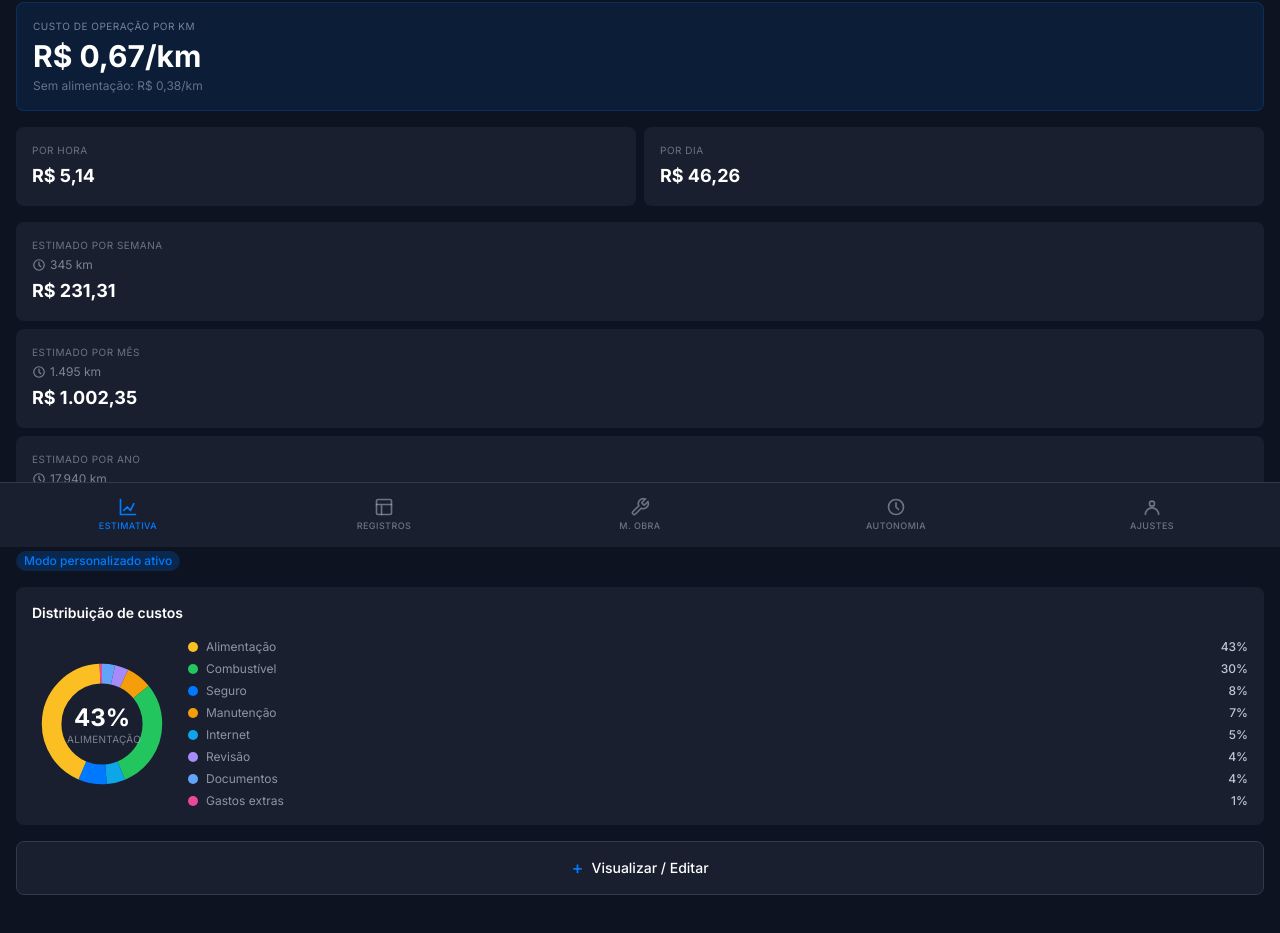
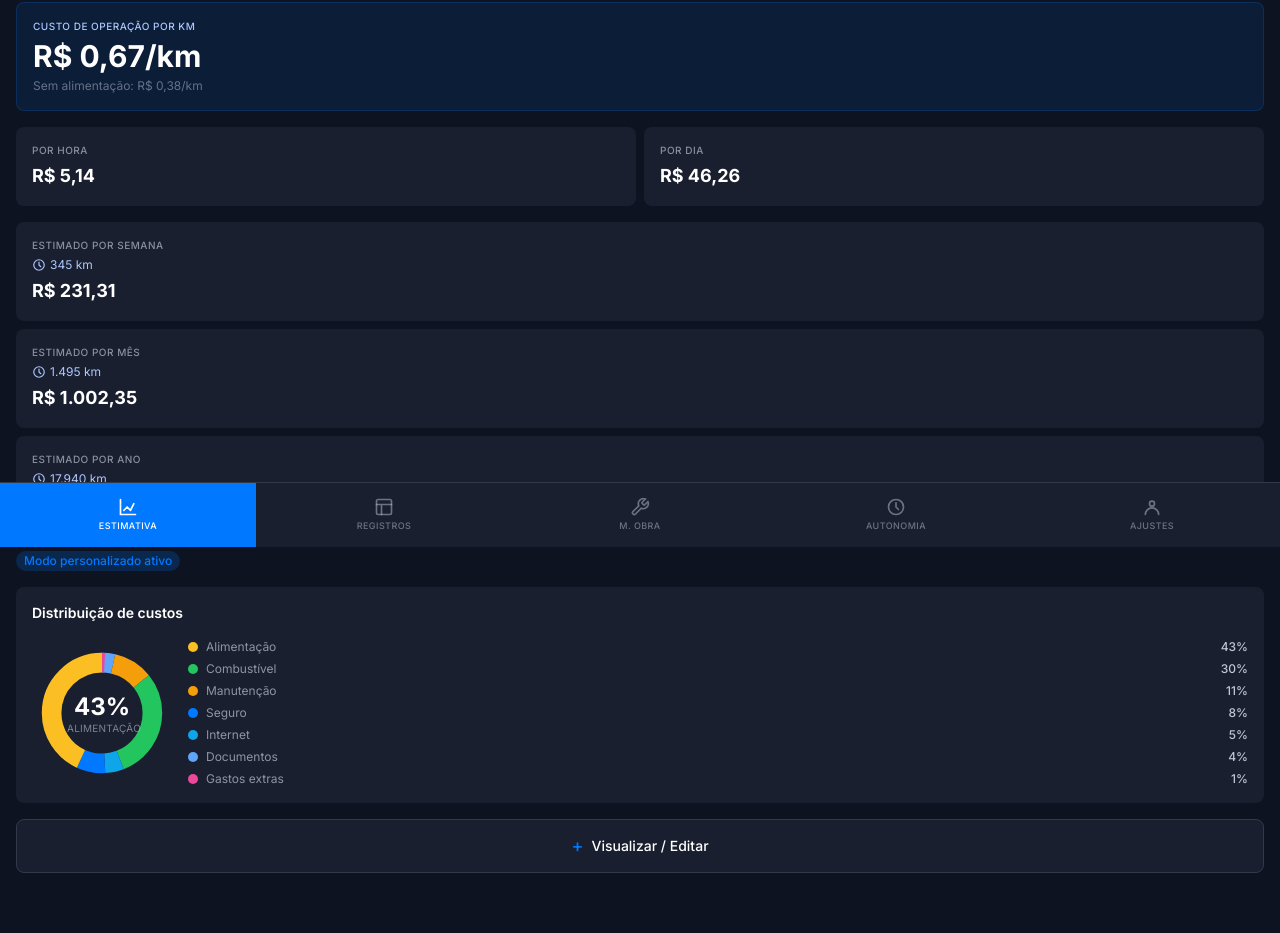
Before and after one commit to thiagoroddev/motocalcrj, a React (Vite) app: page /estimativa in a window 1280 px wide. Shown: the part 253-1186 px from the top of the page. Built offline with nearby package versions, Linux system fonts and the light colour scheme.

Commit message:
teoricamente resolvido

```diff
--- a/src/components/layout/NavBar.tsx
+++ b/src/components/layout/NavBar.tsx
@@ -95,7 +95,7 @@ export function NavBar() {
             to={tab.to}
             className={({ isActive }) =>
               `flex-1 flex flex-col items-center justify-center gap-0.5 text-[9px] font-medium tracking-wider transition-colors ${
-                isActive ? 'text-primary' : 'text-neutral/50'
+                isActive ? 'bg-primary text-white' : 'text-neutral/50 hover:text-neutral'
               }`
             }
           >
--- a/src/index.css
+++ b/src/index.css
@@ -5,7 +5,7 @@
 @layer base {
   /* ── Tema escuro (padrão) ──────────────────── */
   :root {
-    --color-primary: 0 123 255;
+    --color-primary: 0 120 255;
     --color-secondary: 173 199 255;
     --color-tertiary: 0 40 91;
     --color-surface: 13 19 33;
@@ -13,6 +13,7 @@
     --color-surface-bright: 51 57 72;
     --color-surface-cont: 25 31 46;
     --color-neutral: 193 198 215;
+    --color-label: 139 144 160;
     --color-warning: 255 182 149;
     --color-danger: 147 0 10;
     --color-success: 34 197 94;
@@ -36,3 +37,14 @@
     @apply bg-surface text-white font-sans;
   }
 }
+
+@layer components {
+  /* Label neutro — texto secundário, cinza (#8B90A0) */
+  .label-neutro {
+    @apply text-label text-[10px] uppercase tracking-wider font-medium;
+  }
+  /* Label destaque — azul desbotado (#ADC7FF), para métricas e valores-chave */
+  .label-destaque {
+    @apply text-secondary text-[10px] uppercase tracking-wider font-medium;
+  }
+}
--- a/src/pages/PaginaDetalhamento.tsx
+++ b/src/pages/PaginaDetalhamento.tsx
@@ -2,7 +2,11 @@ import { useState } from 'react';
 import { useNavigate } from 'react-router-dom';
 import { usePerfil } from '../hooks/usePerfil';
 import { useCustos } from '../hooks/useCustos';
-import { calcularTotalFiltrado, calcularGranularidades, categoriasParaFiltros } from '../utils/calculos';
+import {
+  calcularTotalFiltrado,
+  calcularGranularidades,
+  categoriasParaFiltros,
+} from '../utils/calculos';
 import type { FiltrosCategorias } from '../types/calculos';
 import type { CategoriaDisplay } from '../types/perfil';
 import { moeda, cpkFormatado } from '../utils/formatters';
@@ -168,8 +172,8 @@ export function PaginaDetalhamento() {
   const { perfil, dispatch } = usePerfil();
   const resultado = useCustos();
 
-  const [filtros, setFiltros] = useState<FiltrosCategorias>(
-    () => categoriasParaFiltros(perfil.configuracaoDisplay.categoriasAtivas),
+  const [filtros, setFiltros] = useState<FiltrosCategorias>(() =>
+    categoriasParaFiltros(perfil.configuracaoDisplay.categoriasAtivas),
   );
   const [expandido, setExpandido] = useState<Record<string, boolean>>({});
   const [periodo, setPeriodo] = useState<Periodo>('ano');
@@ -254,7 +258,7 @@ export function PaginaDetalhamento() {
         <p className="text-white font-semibold text-base flex-1">Detalhamento</p>
       </div>
 
-      {/* Total card — sempre anual */}
+      {/* Total card sempre anual */}
       <div className="bg-primary/10 border border-primary/20 rounded-card p-md">
         <p className="text-neutral/60 text-[10px] uppercase tracking-wider mb-1">
           Total anual estimado
@@ -297,7 +301,7 @@ export function PaginaDetalhamento() {
         <LinhaDetalhe label="Licenciamento" valor={cvt(custos.documentos.detalhes.licenciamento)} />
       </CategoriaAccordion>
 
-      {/* Manutenção — inclui Revisão Geral como primeiro item */}
+      {/* Manutenção - inclui Revisão Geral como primeiro item */}
       <CategoriaAccordion
         label="Manutenção"
         corClasse="bg-amber-400"
@@ -517,7 +521,7 @@ export function PaginaDetalhamento() {
                   Para adicionar despesas vá à aba{' '}
                   <span className="text-neutral/60 font-medium">Registros</span> e registre um
                   gasto. Ele aparecerá aqui quando o modo{' '}
-                  <span className="text-neutral/60 font-medium">Personalizado</span> estiver ativo —
+                  <span className="text-neutral/60 font-medium">Personalizado</span> estiver ativo
                   ativado automaticamente com o primeiro registro.
                 </p>
               </div>
--- a/src/pages/PaginaEstimativa.tsx
+++ b/src/pages/PaginaEstimativa.tsx
@@ -4,15 +4,13 @@ import { usePerfil } from '../hooks/usePerfil';
 import { useCustos } from '../hooks/useCustos';
 import { DonutChart } from '../components/estimativa/DonutChart';
 import type { SegmentoDonut } from '../components/estimativa/DonutChart';
-import { calcularBreakdownPercentual } from '../utils/calculos';
-import { filtrosPadrao } from '../types/calculos';
+import { calcularBreakdownPercentual, categoriasParaFiltros } from '../utils/calculos';
 import { moeda, kmFormatado, cpkFormatado } from '../utils/formatters';
 
 // ─── Configuração visual das categorias ──────────────────────────
 
 const CATEG_CONFIG: Record<string, { label: string; cor: string }> = {
   documentos: { label: 'Documentos', cor: '#60A5FA' },
-  revisao: { label: 'Revisão', cor: '#A78BFA' },
   manutencao: { label: 'Manutenção', cor: '#F59E0B' },
   combustivel: { label: 'Combustível', cor: '#22C55E' },
   internet: { label: 'Internet', cor: '#0EA5E9' },
@@ -24,16 +22,16 @@ const CATEG_CONFIG: Record<string, { label: string; cor: string }> = {
 
 // ─── Sub-componentes inline ───────────────────────────────────────
 
-function LabelCampo({ children }: { children: React.ReactNode }) {
-  return <p className="text-neutral/60 text-[10px] uppercase tracking-wider mb-1">{children}</p>;
+function LabelCampo({ children, destaque }: { children: React.ReactNode; destaque?: boolean }) {
+  return <p className={`${destaque ? 'label-destaque' : 'label-neutro'} mb-1`}>{children}</p>;
 }
 
 function CardPeriodo({ label, valor, km }: { label: string; valor: number; km?: number }) {
   return (
     <div className="bg-surface-cont rounded-card p-md flex flex-col gap-1">
-      <p className="text-neutral/50 text-[10px] uppercase tracking-wider">{label}</p>
+      <p className="label-neutro">{label}</p>
       {km !== undefined && (
-        <div className="flex items-center gap-1 text-neutral/60 text-xs">
+        <div className="flex items-center gap-1 text-secondary text-xs">
           <svg
             viewBox="0 0 24 24"
             fill="none"
@@ -80,14 +78,21 @@ export function PaginaEstimativa() {
   const horas = perfil.trabalho.horasPorDia;
   const porHora = diasAno > 0 && horas > 0 ? granularidades.anual / (diasAno * horas) : 0;
 
-  // Donut
-  const breakdown = calcularBreakdownPercentual(custos, filtrosPadrao);
-  const segmentos: SegmentoDonut[] = Object.entries(CATEG_CONFIG).map(([id, cfg]) => ({
-    id,
-    label: cfg.label,
-    porcentagem: breakdown[id] ?? 0,
-    cor: cfg.cor,
-  }));
+  // Donut — reflete as categorias ativas do perfil (sincronizado com detalhamento)
+  const filtrosAtivos = categoriasParaFiltros(perfil.configuracaoDisplay.categoriasAtivas);
+  const breakdown = calcularBreakdownPercentual(custos, filtrosAtivos);
+  const segmentos: SegmentoDonut[] = Object.entries(CATEG_CONFIG)
+    .map(([id, cfg]) => ({
+      id,
+      label: cfg.label,
+      // revisao é sub-item de manutencao — soma aqui para o visual
+      porcentagem:
+        id === 'manutencao'
+          ? (breakdown.manutencao ?? 0) + (breakdown.revisao ?? 0)
+          : (breakdown[id] ?? 0),
+      cor: cfg.cor,
+    }))
+    .filter((s) => s.porcentagem > 0);
 
   function handleKmBlur() {
     const v = parseInt(kmDiaInput, 10);
@@ -150,7 +155,7 @@ export function PaginaEstimativa() {
 
       {/* Custo por km */}
       <div className="bg-primary/10 border border-primary/20 rounded-card p-md">
-        <LabelCampo>Custo de operação por km</LabelCampo>
+        <LabelCampo destaque>Custo de operação por km</LabelCampo>
         <p className="text-white font-bold text-3xl">{cpkFormatado(granularidades.porKm)}</p>
         {granularidadesMoto.porKm !== granularidades.porKm && (
           <p className="text-neutral/50 text-xs mt-1">
--- a/tailwind.config.cjs
+++ b/tailwind.config.cjs
@@ -12,6 +12,7 @@ module.exports = {
         'surface-bright':'rgb(var(--color-surface-bright)  / <alpha-value>)',
         'surface-cont':  'rgb(var(--color-surface-cont)    / <alpha-value>)',
         neutral:         'rgb(var(--color-neutral)         / <alpha-value>)',
+        label:           'rgb(var(--color-label)           / <alpha-value>)',
         warning:         'rgb(var(--color-warning)         / <alpha-value>)',
         danger:          'rgb(var(--color-danger)          / <alpha-value>)',
         success:         'rgb(var(--color-success)         / <alpha-value>)',
```
